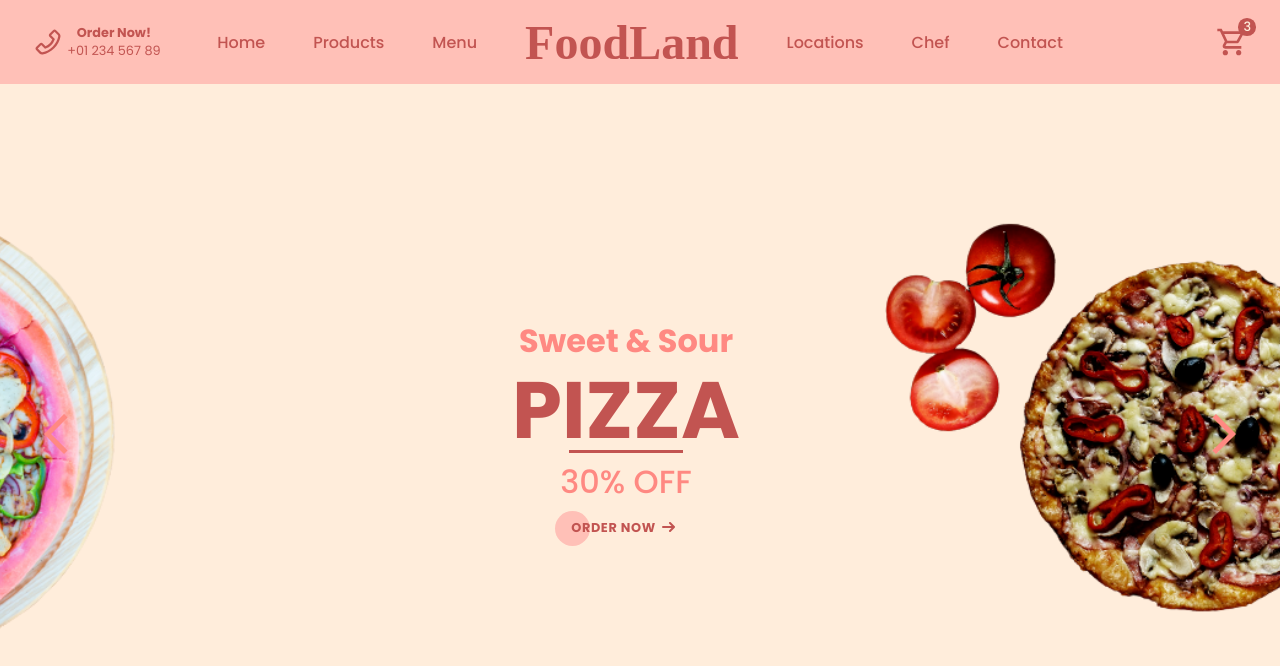
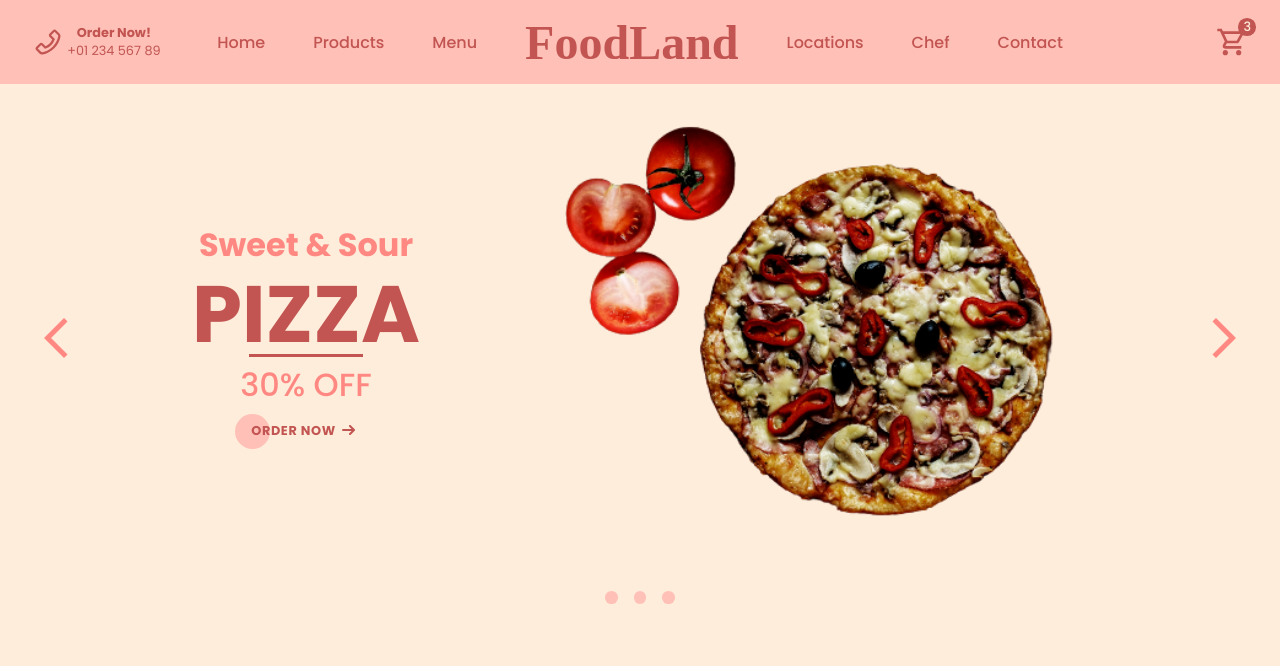
Before and after one commit to zeetaen1989/pizza-delivery, a Next.js app: page / in a window 1280 px wide. Shown: the top 666 px of the page. Built offline with nearby package versions, Linux system fonts and the light colour scheme; a web font is replaced by a local one.

Commit message:
style(dots): dots in the bottom section styled

```diff
--- a/components/templates/Hero/Hero.module.scss
+++ b/components/templates/Hero/Hero.module.scss
@@ -1,8 +1,10 @@
 @use "@styles/abstracts"as a;
 
 .container {
+  height: calc(100vh - 6.25rem);
+
+  .top {
     display: flex;
-  height: calc(100vh - 6.25rem);
     position: relative;
     overflow: hidden;
     user-select: none;
@@ -28,7 +30,7 @@
     }
 
     .wrapper {
-    width: 350vw;
+      width: 400vw;
       height: 100%;
       display: flex;
       justify-content: center;
@@ -137,3 +139,28 @@
       }
     }
   }
+
+  .bottom {
+    display: flex;
+    justify-content: center;
+    align-items: center;
+
+    .dot {
+      width: 0.8rem;
+      height: 0.8rem;
+      border-radius: 50%;
+      background-color: a.$primary-clr-1;
+      margin: 0 0.5rem;
+      cursor: pointer;
+      transition: a.$transition-ease;
+
+      &:active {
+        background-color: a.$primary-clr-3;
+      }
+
+      &.active {
+        background-color: a.$primary-clr-3;
+      }
+    }
+  }
+}
```
Lines whose indentation alone changed are shown as unchanged.
